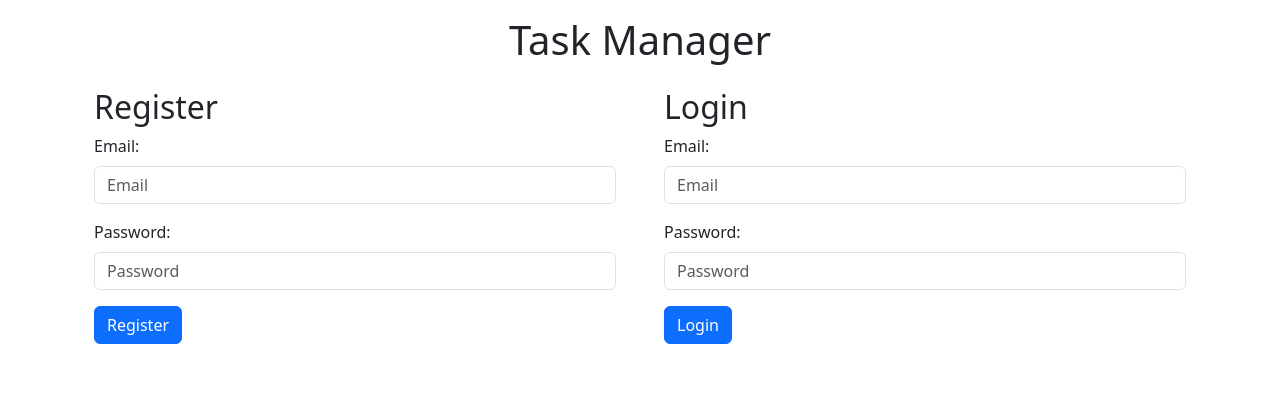
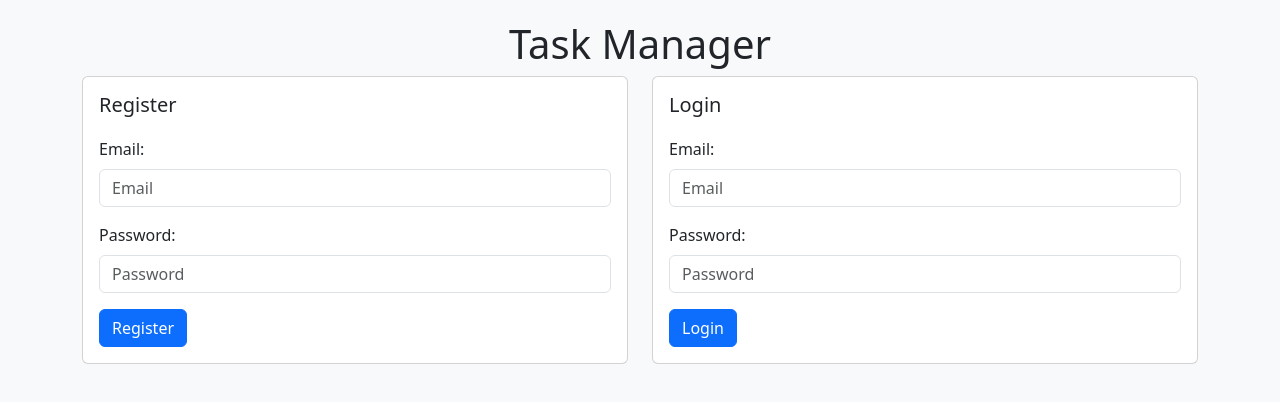
Before and after one commit to bright789/Task_manager, a React (Create React App) app in the folder frontend/: page / in a window 1280 px wide. Shown: the top 402 px of the page. Built offline with nearby package versions, Linux system fonts and the light colour scheme.

Commit message:
Stylized the the Register, Login, and Tasks features to be within a card

```diff
--- a/frontend/src/App.js
+++ b/frontend/src/App.js
@@ -4,6 +4,7 @@ import Register from './components/Register';
 import Login from './components/Login';
 import Tasks from './components/Tasks';
 import { useSelector } from 'react-redux';
+import './style.css';
 
 const App = () => {
   const token = useSelector((state) => state.auth.token);
--- a/frontend/src/components/Login.js
+++ b/frontend/src/components/Login.js
@@ -1,3 +1,4 @@
+// src/components/Login.js
 import React, { useState } from 'react';
 import { useDispatch } from 'react-redux';
 import axios from 'axios';
@@ -21,8 +22,9 @@ const Login = () => {
   };
 
   return (
-    <div className="container mt-3">
-      <h2>Login</h2>
+    <div className="card">
+      <div className="card-body">
+        <h5 className="card-title">Login</h5>
         <div className="mb-3">
           <label htmlFor="loginEmail" className="form-label">Email:</label>
           <input type="email" id="loginEmail" className="form-control" placeholder="Email" value={email} onChange={(e) => setEmail(e.target.value)} />
@@ -33,6 +35,7 @@ const Login = () => {
         </div>
         <button onClick={handleLogin} className="btn btn-primary">Login</button>
       </div>
+    </div>
   );
 };
 
--- a/frontend/src/components/Register.js
+++ b/frontend/src/components/Register.js
@@ -1,3 +1,4 @@
+// src/components/Register.js
 import React, { useState } from 'react';
 import axios from 'axios';
 
@@ -24,8 +25,9 @@ const Register = () => {
   };
 
   return (
-    <div className="container mt-3">
-      <h2>Register</h2>
+    <div className="card">
+      <div className="card-body">
+        <h5 className="card-title">Register</h5>
         {error && <div className="alert alert-danger">{error}</div>}
         <div className="mb-3">
           <label htmlFor="registerEmail" className="form-label">Email:</label>
@@ -37,6 +39,7 @@ const Register = () => {
         </div>
         <button onClick={handleRegister} className="btn btn-primary">Register</button>
       </div>
+    </div>
   );
 };
 
--- a/frontend/src/components/Tasks.js
+++ b/frontend/src/components/Tasks.js
@@ -1,3 +1,4 @@
+// src/components/Tasks.js
 import React, { useState, useEffect } from 'react';
 import { useSelector, useDispatch } from 'react-redux';
 import axios from 'axios';
@@ -57,8 +58,9 @@ const Tasks = () => {
   };
 
   return (
-    <div className="container mt-3">
-      <h2>Tasks</h2>
+    <div className="card mt-3">
+      <div className="card-body">
+        <h5 className="card-title">Tasks</h5>
         {error && <div className="alert alert-danger">{error}</div>}
         <div className="mb-3">
           <label htmlFor="taskTitle" className="form-label">Title:</label>
@@ -83,6 +85,7 @@ const Tasks = () => {
           ))}
         </ul>
       </div>
+    </div>
   );
 };
 
--- /dev/null
+++ b/frontend/src/style.css
@@ -0,0 +1,16 @@
+/* src/style.css */
+body {
+  background-color: #f8f9fa;
+}
+
+h1 {
+  margin-top: 20px;
+}
+
+.card {
+  margin-bottom: 20px;
+}
+
+.card-title {
+  margin-bottom: 20px;
+}
```
Also changed, not shown: 1 other file (tests, documents, lock files or other folders). Lines whose indentation alone changed are shown as unchanged.
